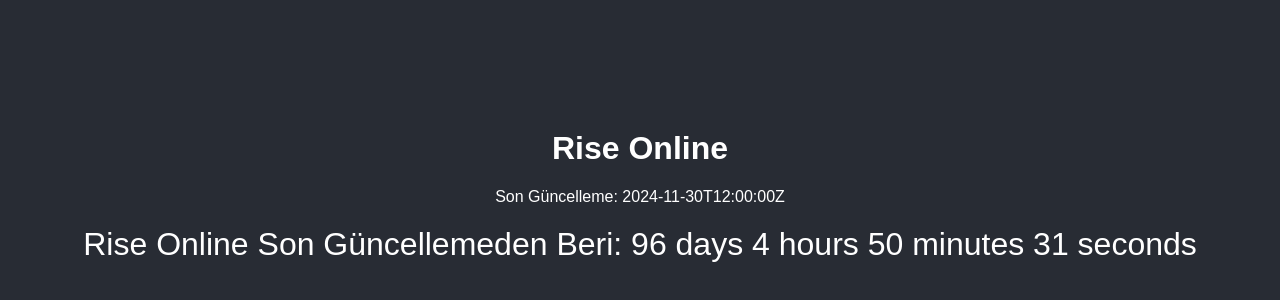
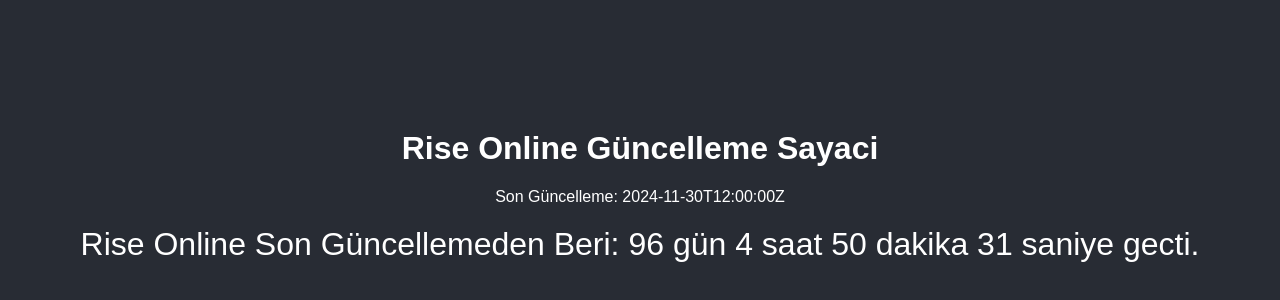
Before and after one commit to EDemir-on/Rise-Online-Sayac, a plain HTML site: page index.html in a window 1280 px wide. Shown: the part 214-514 px from the top of the page. Drawn offline with Linux system fonts and the light colour scheme.

Commit message:
Update index.html

```diff
--- a/index.html
+++ b/index.html
@@ -26,9 +26,9 @@
 </head>
 <body>
     <div>
-        <h1>Rise Online</h1>
+        <h1>Rise Online Güncelleme Sayaci</h1>
         <p id="lastUpdate">Son Güncelleme: <span id="lastUpdateTime">2024-11-30T12:00:00Z</span></p>
-        <div id="timer">Rise Online Son Güncellemeden Beri: 0 days 0 hours 0 minutes 0 seconds</div>
+        <div id="timer">Rise Online Son Güncellemeden Beri: 0 gün 0 saat 0 dakika 0 saniye gecti</div>
     </div>
 
     <script>
@@ -44,7 +44,7 @@
             const minutes = Math.floor((elapsedSeconds % 3600) / 60);
             const seconds = elapsedSeconds % 60;
 
-            document.getElementById('timer').textContent = `Rise Online Son Güncellemeden Beri: ${days} days ${hours} hours ${minutes} minutes ${seconds} seconds`;
+            document.getElementById('timer').textContent = `Rise Online Son Güncellemeden Beri: ${days} gün ${hours} saat ${minutes} dakika ${seconds} saniye gecti.`;
         }
 
         setInterval(updateTimer, 1000);
```
